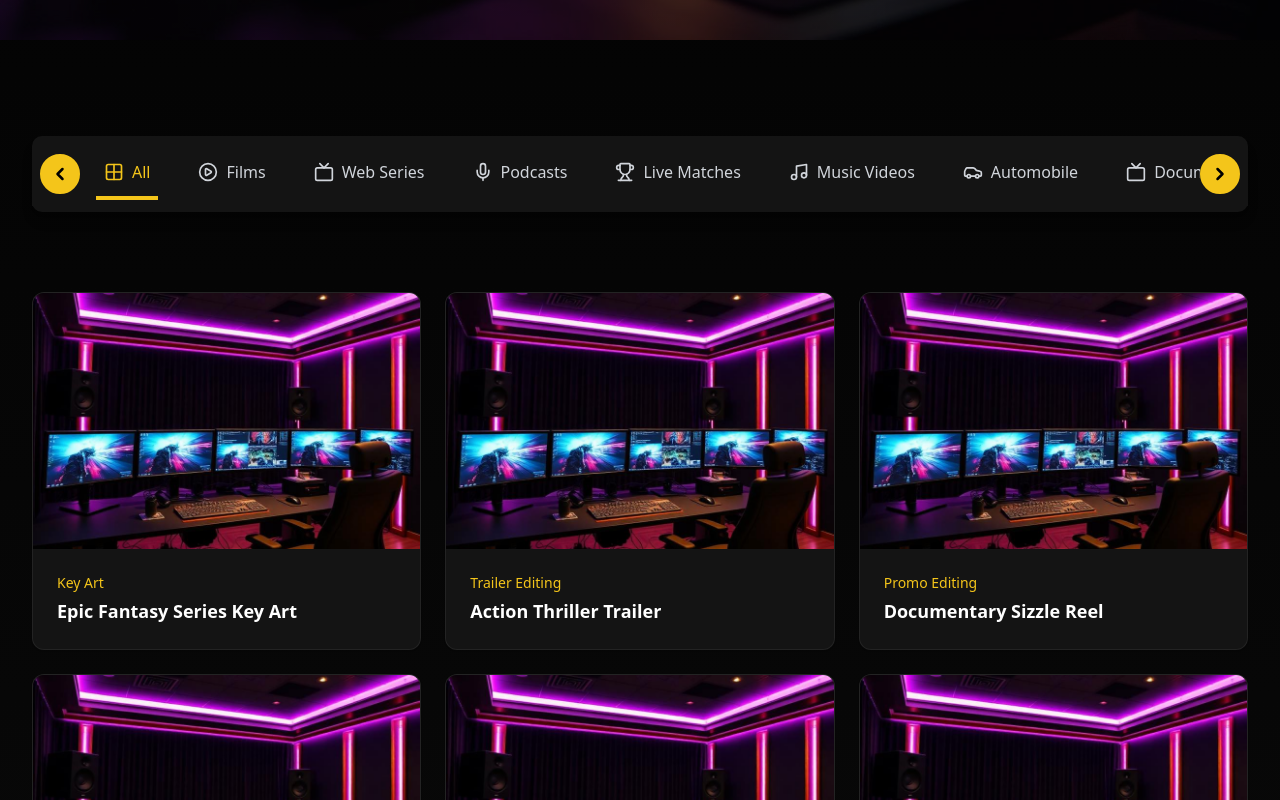
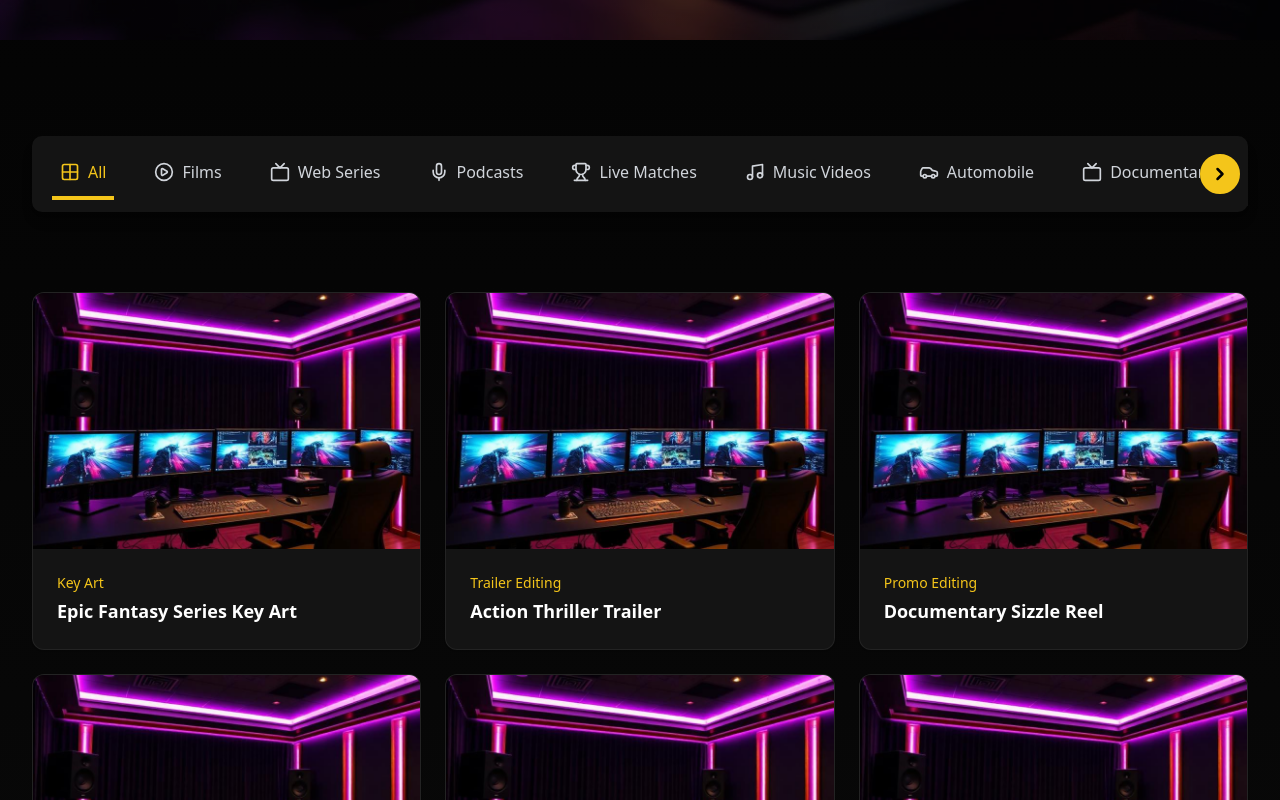
Before and after one commit to anshukumar2708/cocoma-studios, a Next.js app: page /work in a window 1280 px wide. Shown: the part 760-1560 px from the top of the page. Built offline with nearby package versions, Linux system fonts and the light colour scheme.

Commit message:
impment scroll in tabs

```diff
--- a/src/components/ui/tabs.tsx
+++ b/src/components/ui/tabs.tsx
@@ -34,8 +34,17 @@ const tabs: TabItem[] = [
 
 export default function ScrollableTabs(): JSX.Element {
     const scrollRef = useRef<HTMLDivElement | null>(null);
-    const [hasScroll, setHasScroll] = useState(false);
-    const [activeCategory, setActiveCategory] = useState("All")
+    const [activeCategory, setActiveCategory] = useState("All");
+    const [canScrollLeft, setCanScrollLeft] = useState(false);
+    const [canScrollRight, setCanScrollRight] = useState(false);
+
+    const updateScrollButtons = () => {
+        if (scrollRef.current) {
+            const { scrollLeft, scrollWidth, clientWidth } = scrollRef.current;
+            setCanScrollLeft(scrollLeft > 0);
+            setCanScrollRight(scrollLeft + clientWidth < scrollWidth - 1);
+        }
+    };
 
     const scroll = (direction: "left" | "right"): void => {
         if (scrollRef.current) {
@@ -45,28 +54,31 @@ export default function ScrollableTabs(): JSX.Element {
         }
     };
 
-    // Check for overflow on mount and resize
     useEffect(() => {
-        const handleResize = () => {
-            if (scrollRef.current) {
-                const { scrollWidth, clientWidth } = scrollRef.current;
-                setHasScroll(scrollWidth > clientWidth);
-            }
+        const handleResize = () => updateScrollButtons();
+
+        const scrollElement = scrollRef.current;
+        if (scrollElement) {
+            updateScrollButtons();
+            scrollElement.addEventListener("scroll", updateScrollButtons);
+        }
+
+        window.addEventListener("resize", handleResize);
+
+        return () => {
+            if (scrollElement) scrollElement.removeEventListener("scroll", updateScrollButtons);
+            window.removeEventListener("resize", handleResize);
         };
-
-        handleResize();
-        window.addEventListener("resize", handleResize);
-        return () => window.removeEventListener("resize", handleResize);
     }, []);
 
     return (
         <div className="relative w-full bg-card text-gray-100 rounded-md flex items-center shadow-lg scrollbar-none pt-6 pb-3">
             {/* Left Scroll Button */}
-            {hasScroll && (
+            {canScrollLeft && (
                 <div className="absolute left-0 bg-card pb-3">
                     <button
                         onClick={() => scroll("left")}
-                        className="ml-2 flex justify-center items-center z-10 bg-primary  hover:bg-white text-black p-2 aspect-square rounded-full transition-all duration-200 border-2 border-primary"
+                        className="ml-2 flex justify-center items-center z-10 bg-primary hover:bg-white text-black p-2 aspect-square rounded-full transition-all duration-200 border-2 border-primary"
                         aria-label="Scroll left"
                     >
                         <ChevronLeft className="w-5 h-5" strokeWidth={3} />
@@ -77,16 +89,20 @@ export default function ScrollableTabs(): JSX.Element {
             {/* Scrollable Tabs */}
             <div
                 ref={scrollRef}
-                className={`w-full flex ${hasScroll ? "justify-start" : "justify-center"
-                    } items-center gap-8 overflow-x-auto scroll-smooth scrollbar-none px-16`}
+                className={`w-full flex ${canScrollRight || canScrollLeft ? "justify-start" : "justify-center"
+                    } items-center gap-8 overflow-x-auto scroll-smooth scrollbar-none px-5`}
             >
                 {tabs.map((tab: TabItem, index: number) => {
                     const Icon = tab.icon;
+                    const isActive = activeCategory === tab.label;
                     return (
                         <div
                             key={index}
-                            onClick={() => setActiveCategory(tab?.label)}
-                            className={`flex items-center gap-2 cursor-pointer hover:text-primary whitespace-nowrap transition-colors duration-200 px-2 pb-3 border-b-4 ${activeCategory === tab?.label ? "border-primary text-primary" : "border-transparent text-gray-300"}`}
+                            onClick={() => setActiveCategory(tab.label)}
+                            className={`flex items-center gap-2 cursor-pointer whitespace-nowrap transition-colors duration-200 px-2 pb-3 border-b-4 ${isActive
+                                ? "border-primary text-primary"
+                                : "border-transparent text-gray-300 hover:text-primary"
+                                }`}
                         >
                             <Icon className="w-5 h-5" />
                             <span className="font-medium text-sm md:text-base">{tab.label}</span>
@@ -96,7 +112,7 @@ export default function ScrollableTabs(): JSX.Element {
             </div>
 
             {/* Right Scroll Button */}
-            {hasScroll && (
+            {canScrollRight && (
                 <div className="absolute right-0 bg-card pb-3">
                     <button
                         onClick={() => scroll("right")}
```
